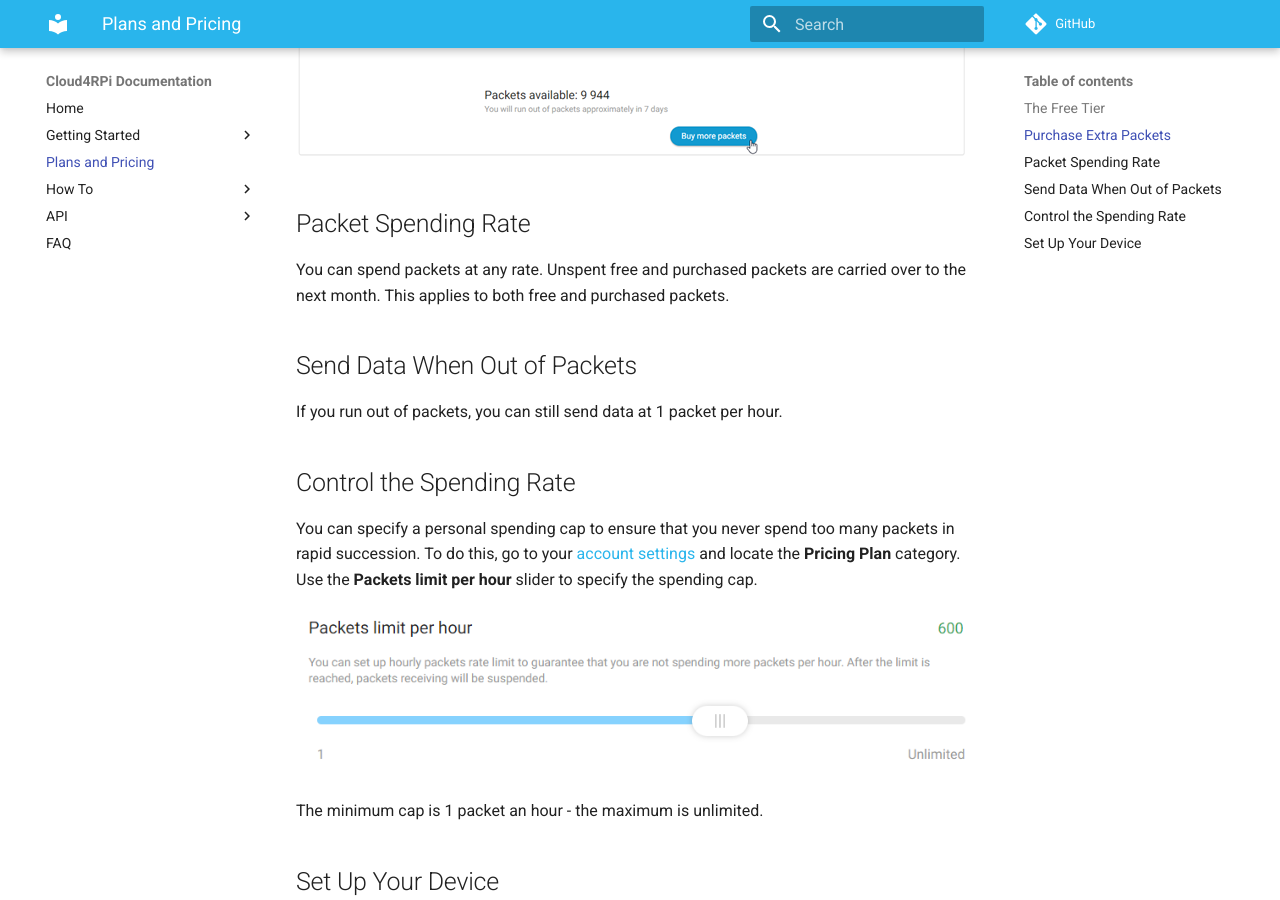
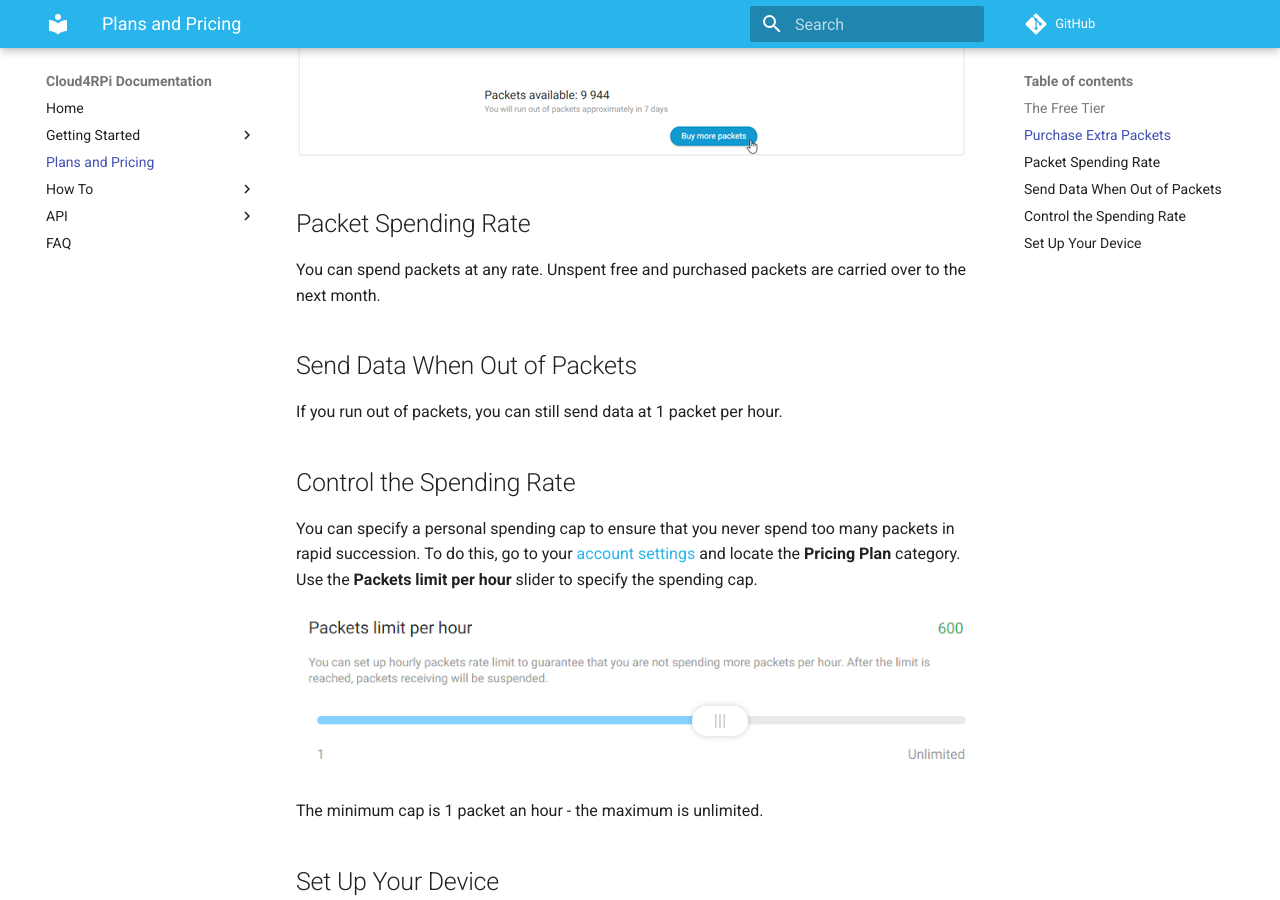
Before and after one commit to cloud4rpi/docs, an MkDocs documentation site: the page built from docs/plans-and-pricing.md, in a window 1280 px wide and 900 px high, scrolled down 1766 px. Built offline with MkDocs 1.6.1 and Material for MkDocs 9.7.7, drawn with Linux system fonts in a browser that asks for light colours; comment, search, counter and statistics services are not loaded.

Commit message:
Minor fix

```diff
--- a/docs/plans-and-pricing.md
+++ b/docs/plans-and-pricing.md
@@ -26,7 +26,7 @@
 
 ## Packet Spending Rate
 
-You can spend packets at any rate. Unspent free and purchased packets are carried over to the next month. This applies to both free and purchased packets.
+You can spend packets at any rate. Unspent free and purchased packets are carried over to the next month.
 
 ## Send Data When Out of Packets
 
```
